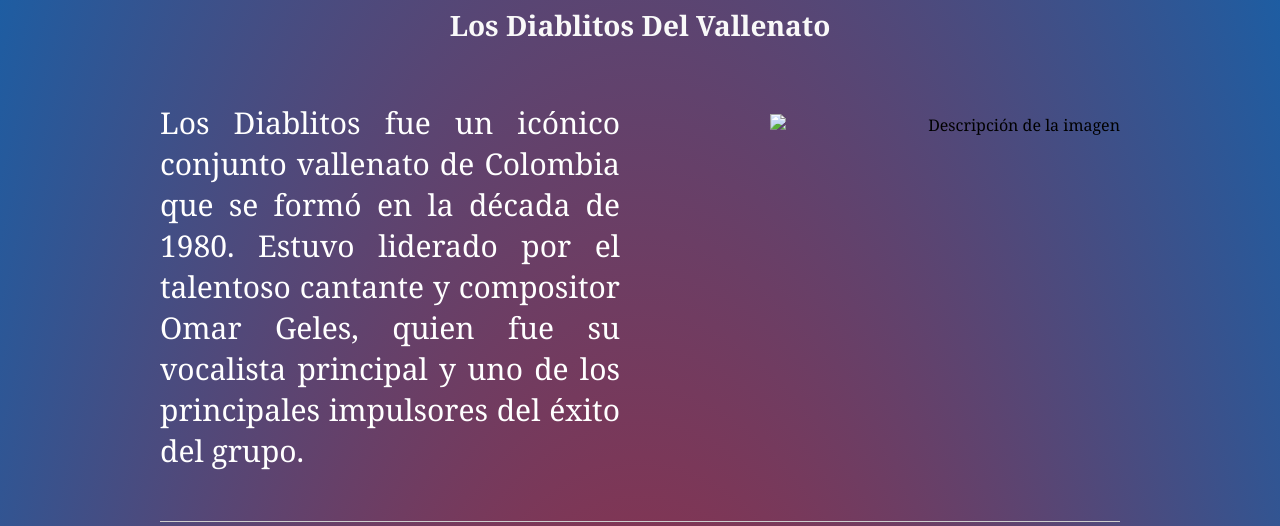
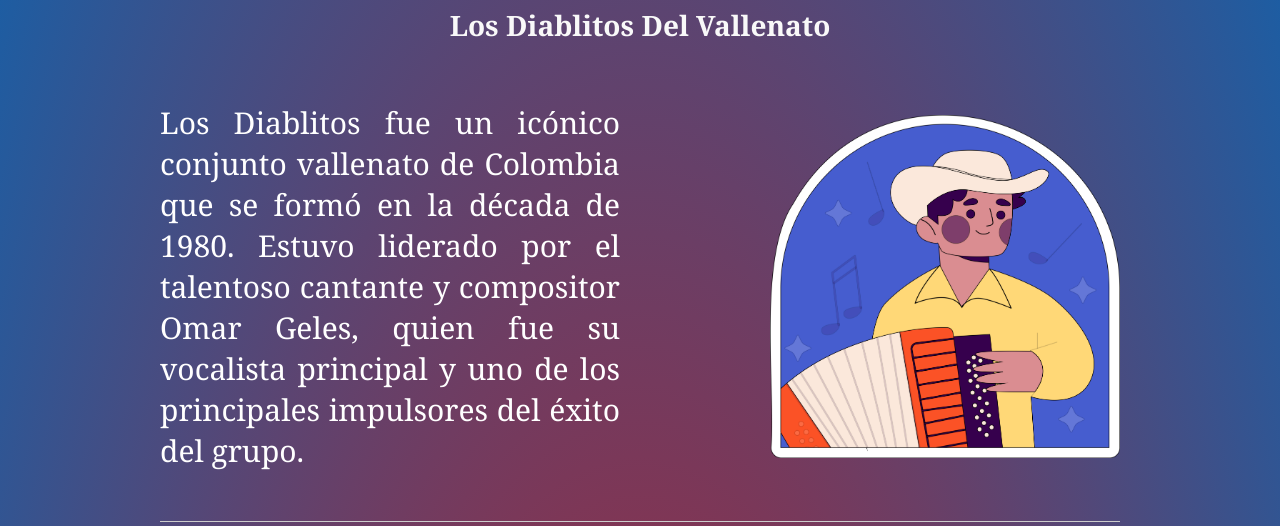
Before and after one commit to juanevora/Clase-DesarrolloWeb-Prueba, a plain HTML site: page index.html in a window 1280 px wide. Shown: the part 274-800 px from the top of the page. Drawn offline with Linux system fonts and the light colour scheme; the site is published under a folder, as on GitHub Pages, so addresses that start at the root find nothing.

Commit message:
Update index.html
otrosnuevoscambios

```diff
--- a/index.html
+++ b/index.html
@@ -39,7 +39,7 @@
         </p>
       </div>
       <div class="image">
-        <img src="/imagenes/VALLENATO.png" alt="Descripción de la imagen" width="350" height="345"style="float: right;">
+        <img src="imagenes/VALLENATO.png" alt="Descripción de la imagen" width="350" height="345" style="float: right;">
       </div>
     </div>
 
```
